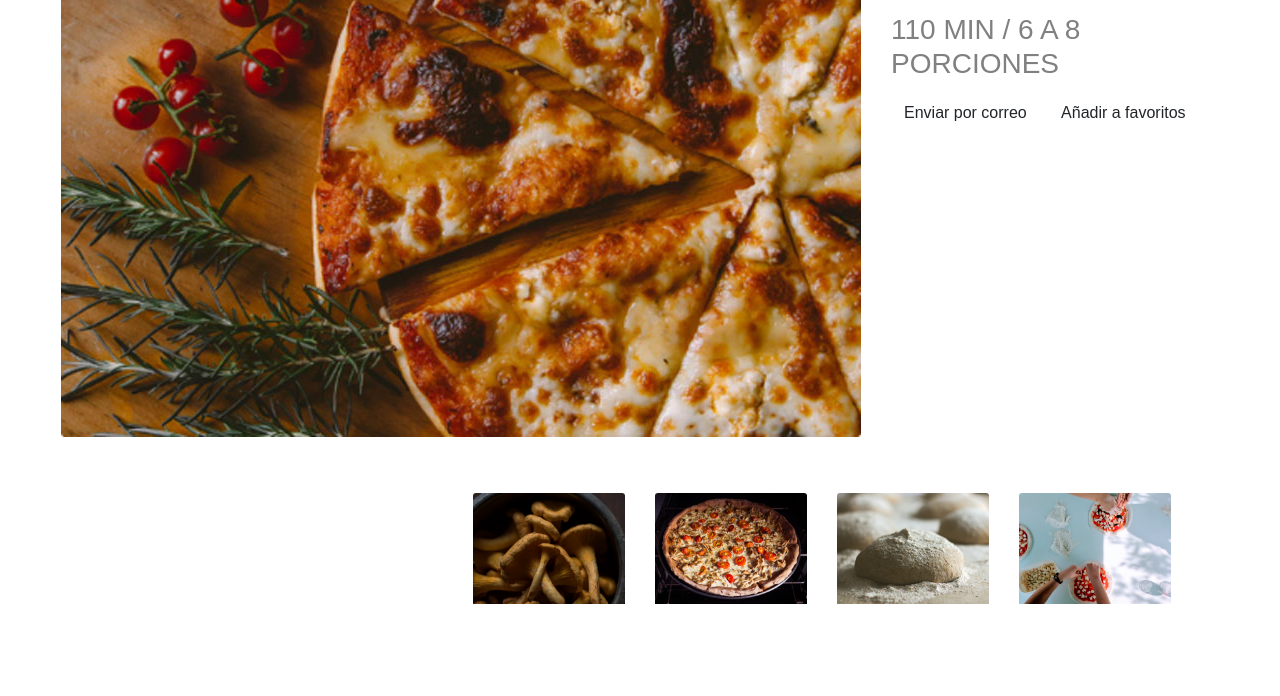
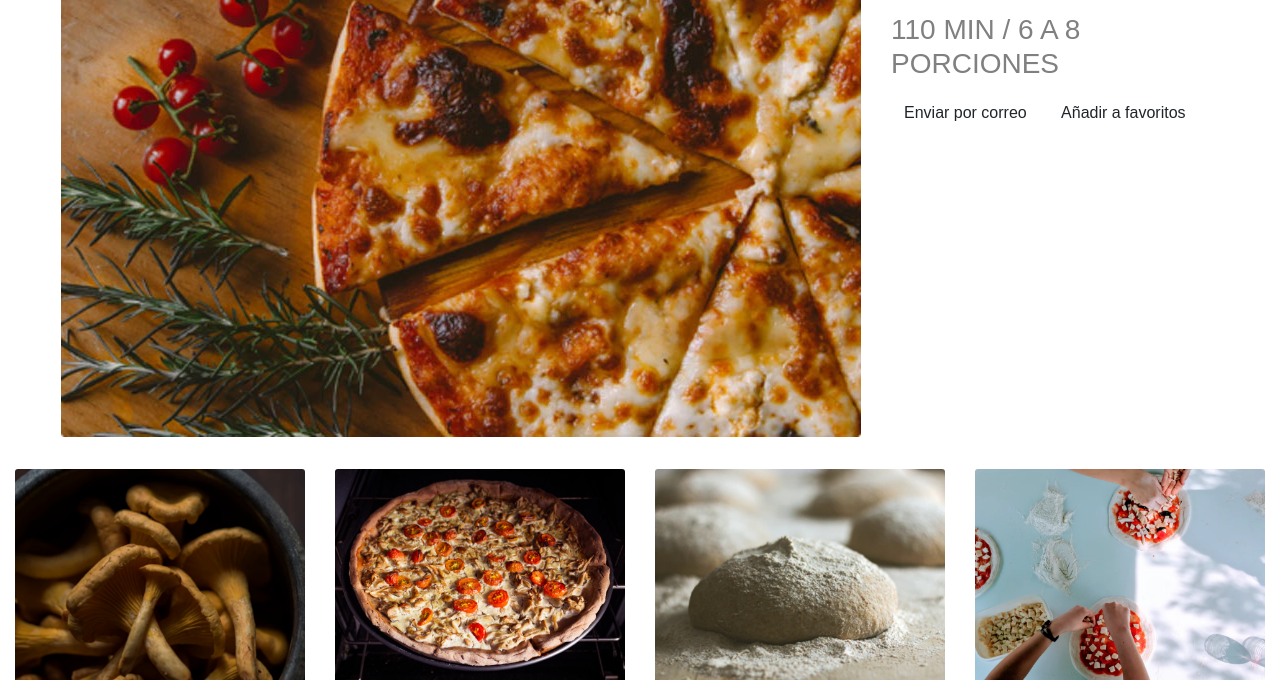
Before and after one commit to marcelabrenes/ricomida, a plain HTML site: page index.html in a window 1280 px wide. Shown: the part 312-1008 px from the top of the page. Before the commit the page ends 980 px from the top, so only its background shows below. Drawn offline with nearby package versions, Linux system fonts and the light colour scheme; a script that the page names is missing.

Commit message:
carousel corrected

```diff
--- a/index.html
+++ b/index.html
@@ -51,14 +51,12 @@
             <a href="#" class="btn  active" role="button" aria-pressed="true">Añadir a favoritos</a>
         </div>
     </div>
+        </div>
+    </section>
 
   <section>
       <div class="container-fluid my-2 py-2">
-        <div class="row">
-          <div class="col-4 p-4"></div>
-          <div class="col-8 rounded pt-4 pb-5">
-            <div id="carouselExampleSlidesOnly" class="carousel slide" data-ride="carousel">
-            </div>
+        <div id="carouselExampleSlidesOnly" class="carousel slide" data-ride="carousel"></div>
         <div class="carousel-inner">
           <div class="carousel-item active text-center">
             <div class="row">
@@ -94,10 +92,6 @@
           </div>
         </div>
 </div>
-          </div>
-        </div>
-      </div>
-  </section>
   </section>
     <!--jQuery 3.3.1 sin slim-->
     <script src="https://code.jquery.com/jquery-3.3.1.min.js" integrity="sha256-FgpCb/KJQlLNfOu91ta32o/NMZxltwRo8QtmkMRdAu8=" crossorigin="anonymous"></script>
```
Lines whose indentation alone changed are shown as unchanged.
